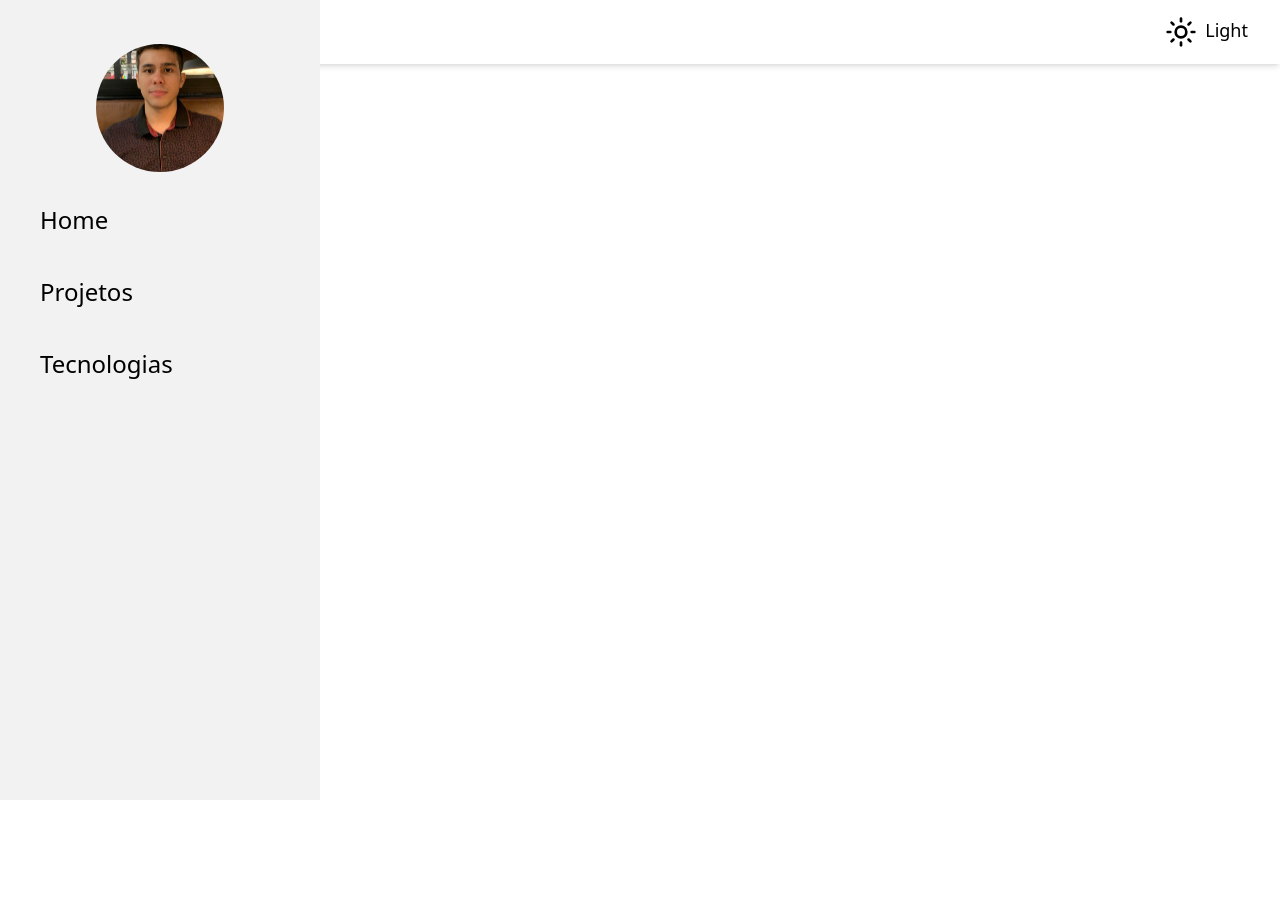
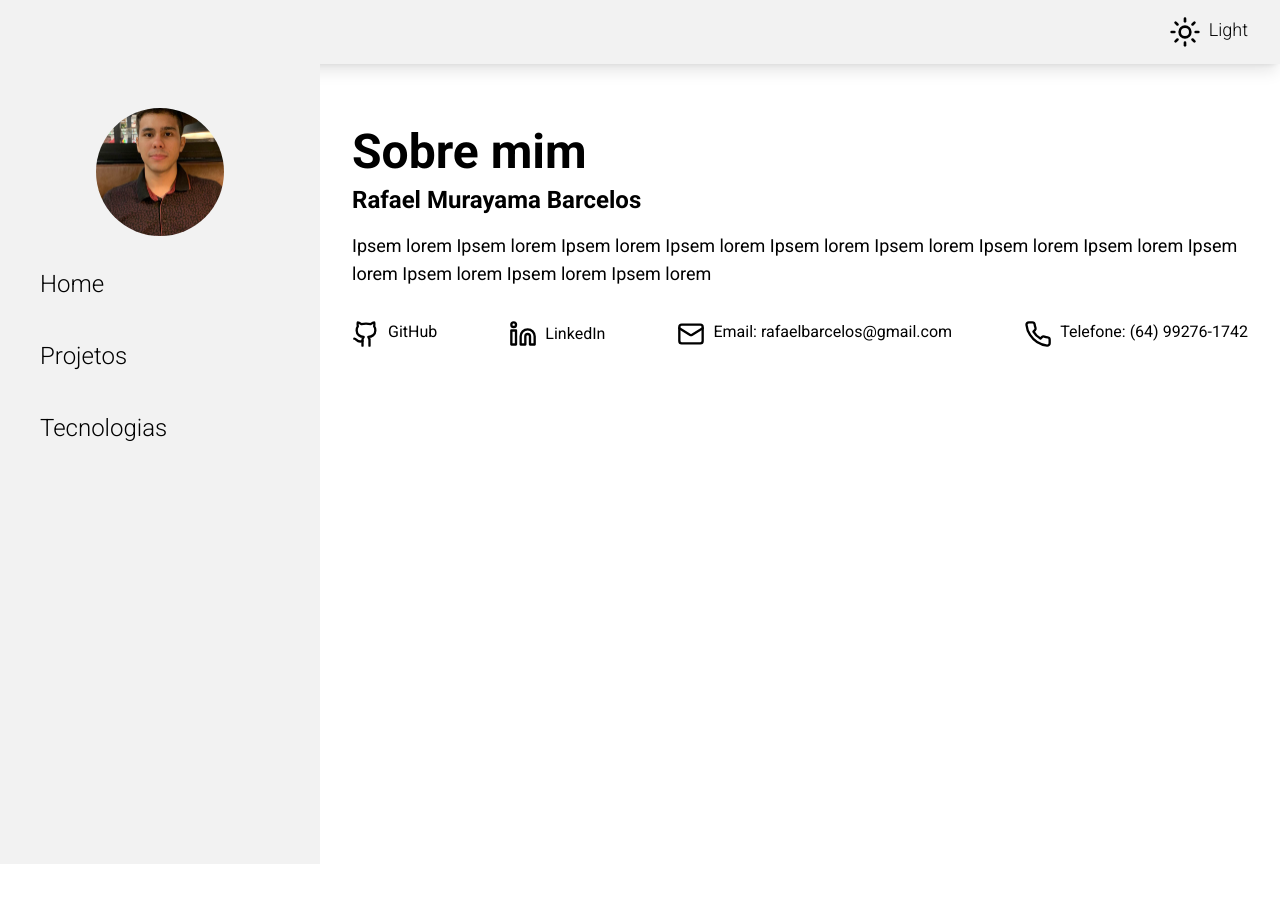
Before and after one commit to RMurayamaB/meu-portifolio, a React (Vite) app: page / in a window 1280 px wide. Shown: the top 902 px of the page. Before the commit the page ends 800 px from the top, so only its background shows below. Built offline with nearby package versions, Linux system fonts and the light colour scheme.

Commit message:
feat: navbar, side bar e mainContent

```diff
--- a/src/App.tsx
+++ b/src/App.tsx
@@ -1,7 +1,8 @@
 import { BrowserRouter as Router, Routes, Route } from "react-router-dom";
 import Aside from "./components/Aside";
 import NavBar from "./components/navbar";
-import Home from "./pages/Home";
+//import Home from "./pages/Home";
+import MainContent from "./components/MainContent";
 
 const App = () => {
   return (
@@ -11,9 +12,10 @@ const App = () => {
           <Aside />
           <div className="flex-1">
             <NavBar />
+            <MainContent />
             <div className="p-8 pt-20">
               <Routes>
-                <Route path="/" element={<Home />} />
+                <Route path="/" />
               </Routes>
             </div>
           </div>
--- a/src/components/Aside.tsx
+++ b/src/components/Aside.tsx
@@ -1,8 +1,18 @@
+import { useState } from "react";
 import { Link } from "react-router-dom";
 
 const Aside = () => {
+  const [isOpen, setIsOpen] = useState(false);
+
   return (
-    <aside className="w-80 h-screen bg-aside-color p-6 fixed z-20">
+    <>
+      <aside
+        className={`fixed top-16 left-0 z-20 bg-aside-color p-6 transition-transform duration-300 ${
+          isOpen ? "translate-x-0" : "-translate-x-full"
+        } w-80 h-screen md:translate-x-0 md:block ${
+          !isOpen ? "hidden" : "block"
+        }`}
+      >
         <div className="w-fit mx-auto mt-5 mb-6">
           <img
             src="/src/image/IMG_7362.jpg"
@@ -37,6 +47,13 @@ const Aside = () => {
           </li>
         </ul>
       </aside>
+      <button
+        className="fixed top-4 right-4 z-30 p-2 bg-gray-800 text-white md:hidden"
+        onClick={() => setIsOpen(!isOpen)}
+      >
+        {isOpen ? "X" : "☰"}
+      </button>
+    </>
   );
 };
 
--- a/src/components/MainContent.tsx
+++ b/src/components/MainContent.tsx
@@ -0,0 +1,41 @@
+import { Github, Linkedin, Mail, Phone } from "lucide-react";
+
+const MainContent = () => {
+  return (
+    <main className="p-8 pt-32 min-h-screen md:ml-80">
+      <div className="max-w-4xl mx-auto text-left">
+        <h1 className="text-5xl font-bold mb-2">Sobre mim</h1>
+        <p className="text-2xl font-bold mb-4">Rafael Murayama Barcelos</p>
+        <p className="text-lg mb-8">
+          Ipsem lorem Ipsem lorem Ipsem lorem Ipsem lorem Ipsem lorem Ipsem
+          lorem Ipsem lorem Ipsem lorem Ipsem lorem Ipsem lorem Ipsem lorem
+          Ipsem lorem
+        </p>
+        <div className="flex flex-col items-center space-y-4 sm:flex-row sm:justify-between sm:space-y-0 sm:space-x-8 text-center">
+          <a href="github.com/RMurayamaB" target="_blank" className="flex ">
+            <Github size={28} className="mr-2" />
+            GitHub
+          </a>
+          <a
+            href="linkedin.com/in/rafael-murayama-barcelos-014511266"
+            target="_blank"
+            className="flex items-center"
+          >
+            <Linkedin size={28} className="mr-2" />
+            LinkedIn
+          </a>
+          <div className="flex ">
+            <Mail size={28} className="mr-2" />
+            <span>Email: rafaelbarcelos@gmail.com</span>
+          </div>
+          <div className="flex">
+            <Phone size={28} className="mr-2" />
+            <span>Telefone: (64) 99276-1742</span>
+          </div>
+        </div>
+      </div>
+    </main>
+  );
+};
+
+export default MainContent;
--- a/src/components/NavBar.tsx
+++ b/src/components/NavBar.tsx
@@ -2,11 +2,11 @@ import { Sun } from "lucide-react";
 
 const NavBar = () => {
   return (
-    <nav className="w-full shadow-md p-4 fixed top-0 flex justify-end font-light text-lg ">
-      <div className="flex px-4">
+    <nav className="w-full shadow-lg p-4 fixed top-0 left-0 flex justify-end font-light text-lg bg-aside-color">
+      <button className="flex px-4">
         <Sun className="mr-2" size={32} color="#000000" />
         Light
-      </div>
+      </button>
     </nav>
   );
 };
--- a/src/index.css
+++ b/src/index.css
@@ -1,4 +1,8 @@
-@import url("https://fonts.googleapis.com/css2?family=Roboto&display=swap");
+@import url("https://fonts.googleapis.com/css2?family=Roboto:ital,wght@0,100;0,300;0,400;0,500;0,700;0,900;1,100;1,300;1,400;1,500;1,700;1,900&display=swap");
 @tailwind base;
 @tailwind components;
 @tailwind utilities;
+
+body {
+  position: relative;
+}
--- a/src/pages/Home.tsx
+++ b/src/pages/Home.tsx
@@ -1,4 +1,4 @@
 const Home = () => {
-  return <p>oi</p>;
+  //return <p>oi</p>;
 };
 export default Home;
--- a/tailwind.config.js
+++ b/tailwind.config.js
@@ -5,7 +5,11 @@ export default {
     colors: {
       "aside-color": "#F2F2F2",
     },
-    extend: {},
+    extend: {
+      fontFamily: {
+        sans: ['Roboto', 'sans-serif'],
+      },
+    },
   },
   plugins: [],
 };
```
Lines whose indentation alone changed are shown as unchanged.
